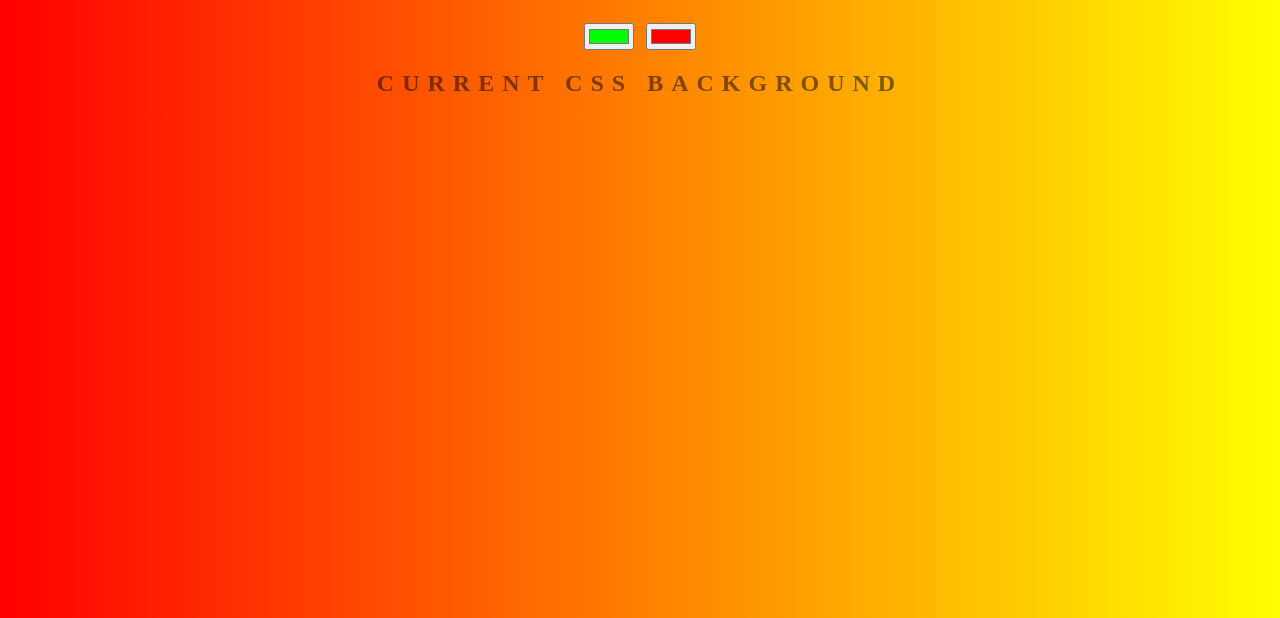
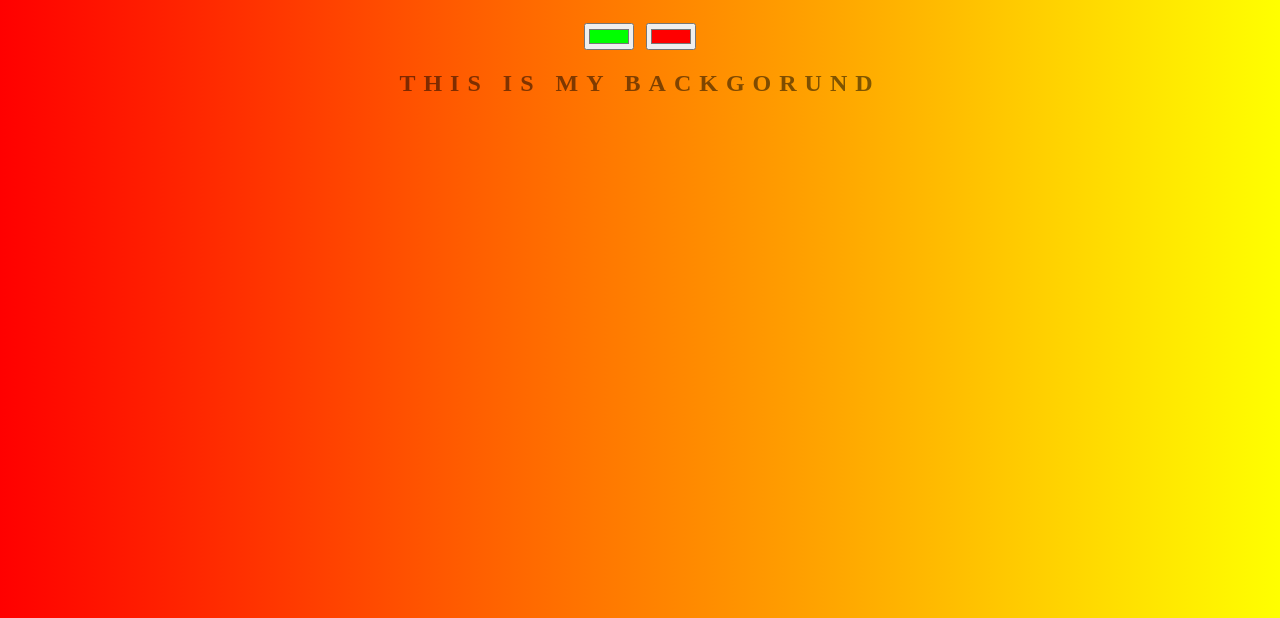
Before and after one commit to Junaidsyedd/bacckground, a plain HTML site: page index.html in a window 1280 px wide. Shown: the part 182-800 px from the top of the page. Drawn offline with Linux system fonts and the light colour scheme.

Commit message:
new branch

```diff
--- a/index.html
+++ b/index.html
@@ -9,7 +9,7 @@
 	<h1>Background very Generator</h1>
 	<input class="color1" type="color" name="color1" value="#00ff00">
 	<input class="color2" type="color" name="color2" value="#ff0000">
-	<h2>Current CSS background</h2>
+	<h2>This is my backgorund</h2>
 	<h3></h3>
 	<script type="text/javascript" src="script.js"></script>
 </body>
```
Also changed, not shown: 1 other file.
